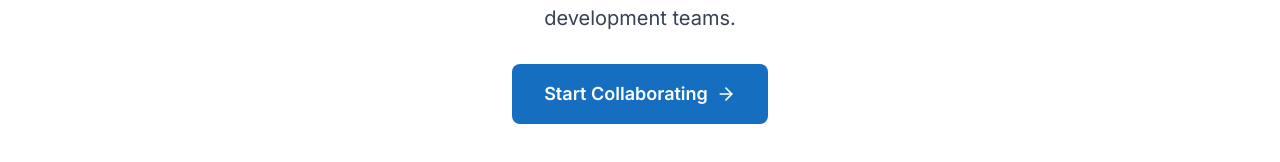
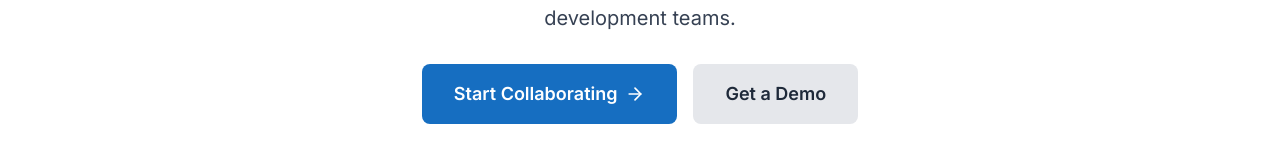
Before and after one commit to codeitnav/DevStudio, a Next.js app in the folder client/: page / in a window 1280 px wide. Shown: the part 452-614 px from the top of the page. Built offline with nearby package versions, Linux system fonts and the light colour scheme; no server answers.

Commit message:
Implemented guest login feature

```diff
--- a/client/src/app/dashboard/page.tsx
+++ b/client/src/app/dashboard/page.tsx
@@ -258,7 +258,8 @@ const DashboardPage = () => {
         <header className="bg-white shadow-sm">
           <div className="max-w-7xl mx-auto px-4 sm:px-6 lg:px-8 py-4 flex justify-between items-center">
             <h1 className="text-2xl font-bold text-gray-900">
-              Welcome, <span className="text-[#166EC1]">{user.username}!</span>
+              Welcome, <span className="text-[#166EC1]">{user.username}</span>
+              {user.isGuest && <span className="text-sm font-normal text-gray-500 ml-2">(Guest)</span>}
             </h1>
             <button onClick={logout} className="flex items-center gap-2 text-gray-600 hover:text-gray-900">
               <LogOut size={20} /> Logout
--- a/client/src/app/playground/[roomId]/page.tsx
+++ b/client/src/app/playground/[roomId]/page.tsx
@@ -20,7 +20,7 @@ import ActiveMembers from "@/components/ActiveMembers";
 import { useYjs } from "@/hooks/useYjs";
 import { useAuth } from "@/context/AuthContext";
 import { getToken } from "@/lib/auth";
-import * as api from "@/lib/services/api"; // Import all api services
+import * as api from "@/lib/services/api";
 import { CODE_SNIPPETS, LANGUAGE_MAPPING } from "@/constants";
 
 export const getFileRoomName = (roomId: string): string => `files-${roomId}`;
--- a/client/src/components/Hero-section.tsx
+++ b/client/src/components/Hero-section.tsx
@@ -1,16 +1,17 @@
 "use client";
 
 import { useState, useEffect } from "react";
-import { ArrowRight } from "lucide-react";
+import { ArrowRight, Loader2 } from "lucide-react";
 import { useAuth } from "@/context/AuthContext";
-import Modal from "./ui/Modal"; // Assuming path is client/src/components/ui/Modal.tsx
-import JoinOrCreateForm from "./ui/JoinOrCreateForm"; // Assuming path is client/src/components/ui/JoinOrCreateForm.tsx
+import Modal from "./ui/Modal";
+import JoinOrCreateForm from "./ui/JoinOrCreateForm";
 import { useRouter } from "next/navigation";
 
 const HeroSection = () => {
   const [isFormModalOpen, setFormModalOpen] = useState(false);
   const [isVisible, setIsVisible] = useState(false);
-  const { user } = useAuth();
+  const [isDemoLoading, setIsDemoLoading] = useState(false);
+  const { user, loginAsGuest } = useAuth();
   const router = useRouter();
 
   // For the fade-in animation on load
@@ -19,13 +20,26 @@ const HeroSection = () => {
   }, []);
 
   const handleStartCollaborating = () => {
-    // If the user is not logged in, redirect them.
-    // The "?login=true" can be used by your Navbar/Page to auto-open a login modal.
     if (!user) {
-        router.push('/?login=true');
+      router.push("/?login=true");
     } else {
-        // If they are logged in, open the form modal.
+      setFormModalOpen(true);
+    }
+  };
+
+  const handleGetDemo = async () => {
+    setIsDemoLoading(true);
+    try {
+      if (loginAsGuest) {
+        await loginAsGuest();
         setFormModalOpen(true);
+      } else {
+        console.error("Guest login functionality is not available.");
+      }
+    } catch (error) {
+      console.error("Guest login failed:", error);
+    } finally {
+      setIsDemoLoading(false);
     }
   };
 
@@ -38,7 +52,9 @@ const HeroSection = () => {
         <div className="relative z-10 text-center">
           <div
             className={`transition-all duration-1000 ${
-              isVisible ? "opacity-100 translate-y-0" : "opacity-0 translate-y-8"
+              isVisible
+                ? "opacity-100 translate-y-0"
+                : "opacity-0 translate-y-8"
             }`}
           >
             <h1 className="text-5xl sm:text-6xl md:text-7xl font-bold text-gray-900 mb-6 leading-tight">
@@ -50,16 +66,27 @@ const HeroSection = () => {
             </h1>
 
             <p className="text-lg md:text-xl text-gray-700 mb-8 max-w-3xl mx-auto">
-              Build smarter with DevStudio. The real-time collaborative code editor for modern development teams.
+              Build smarter with DevStudio. The real-time collaborative code
+              editor for modern development teams.
             </p>
 
-            <div className="flex justify-center">
+            <div className="flex flex-col sm:flex-row justify-center items-center gap-4">
               <button
                 onClick={handleStartCollaborating}
-                className="group bg-[#166EC1] hover:bg-[#145ca5] text-white px-8 py-4 rounded-lg font-semibold text-lg transition-all duration-300 hover:scale-105 hover:shadow-xl flex items-center justify-center space-x-2"
+                className="group w-full sm:w-auto bg-[#166EC1] hover:bg-[#145ca5] text-white px-8 py-4 rounded-lg font-semibold text-lg transition-all duration-300 hover:scale-105 hover:shadow-xl flex items-center justify-center space-x-2"
               >
                 <span>Start Collaborating</span>
                 <ArrowRight className="h-5 w-5 transition-transform group-hover:translate-x-1" />
+              </button>
+              <button
+                onClick={handleGetDemo}
+                disabled={isDemoLoading}
+                className="group w-full sm:w-auto bg-gray-200 hover:bg-gray-300 text-gray-800 px-8 py-4 rounded-lg font-semibold text-lg transition-all duration-300 hover:scale-105 hover:shadow-xl flex items-center justify-center disabled:opacity-60 disabled:cursor-wait"
+              >
+                {isDemoLoading && (
+                  <Loader2 className="animate-spin h-5 w-5 mr-2" />
+                )}
+                <span>Get a Demo</span>
               </button>
             </div>
           </div>
```
